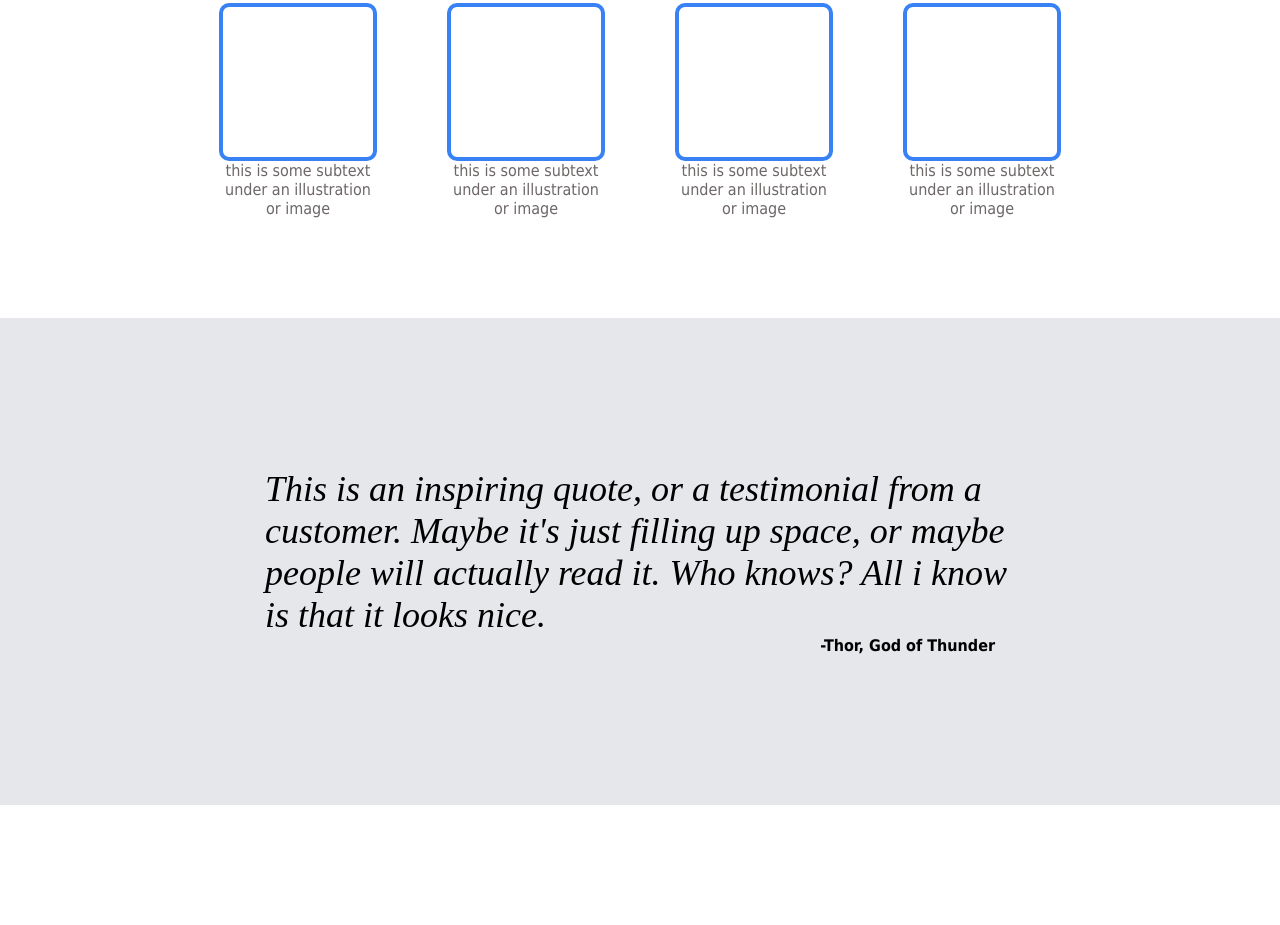
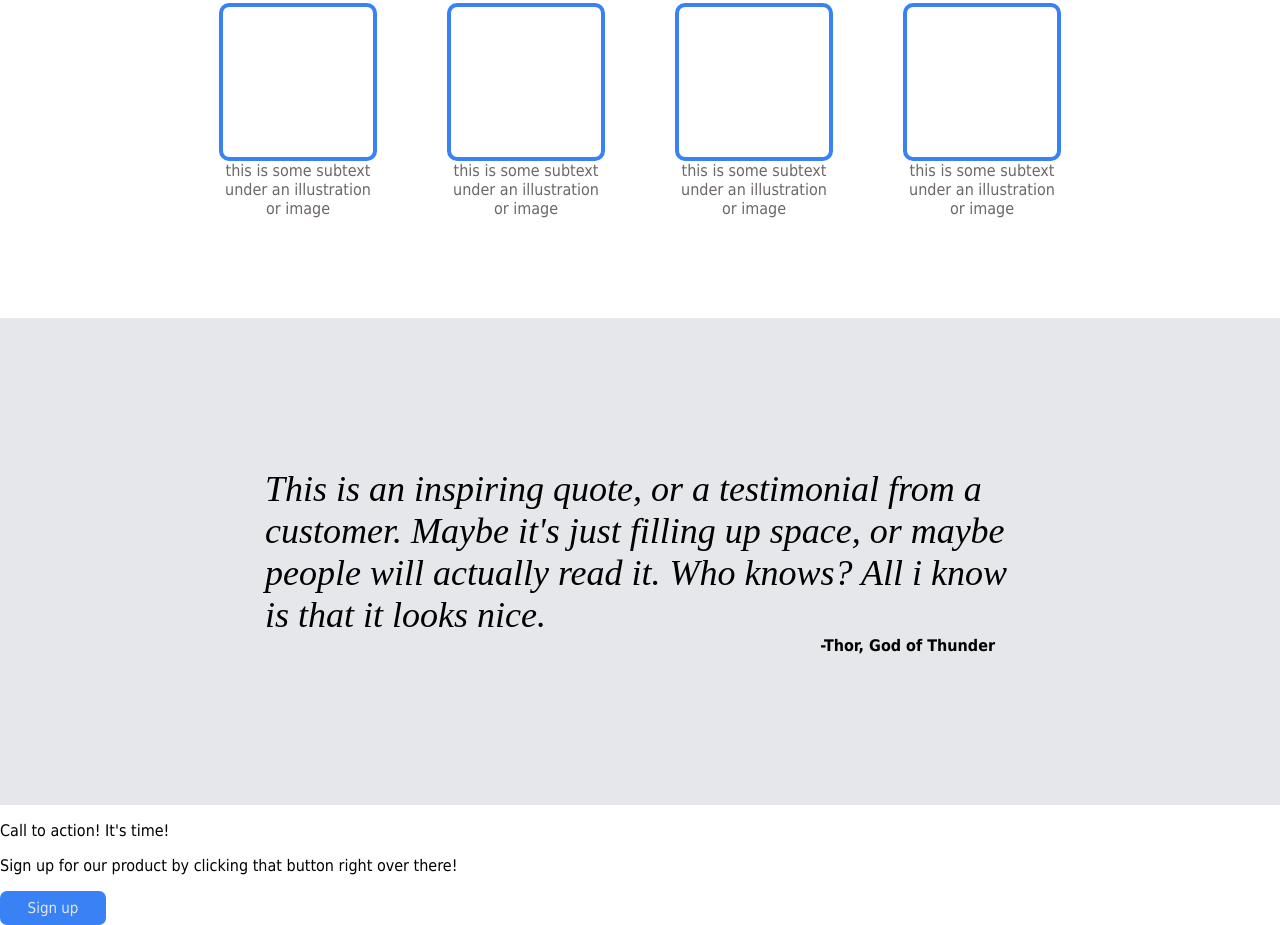
Before and after one commit to Gekolord/Project-Landing-Page-, a plain HTML site: page index.html in a window 1280 px wide. Shown: the part 653-1578 px from the top of the page. Before the commit the page ends 1458 px from the top, so only its background shows below. Drawn offline with Linux system fonts and the light colour scheme.

Commit message:
add carcas to call

```diff
--- a/index.html
+++ b/index.html
@@ -67,5 +67,17 @@
         </div>
     </div>
 
+    <div class="callhold">
+
+        <div class="callcont">
+            <div class="calltext">
+                <p class="call">Call to action! It's time!</p>
+                <p>Sign up for our product by clicking that button right over there!</p>
+            </div>
+            <button class="signup"> Sign up</button>
+        </div>
+
+    </div>
+
 </body>
 </html>
```
